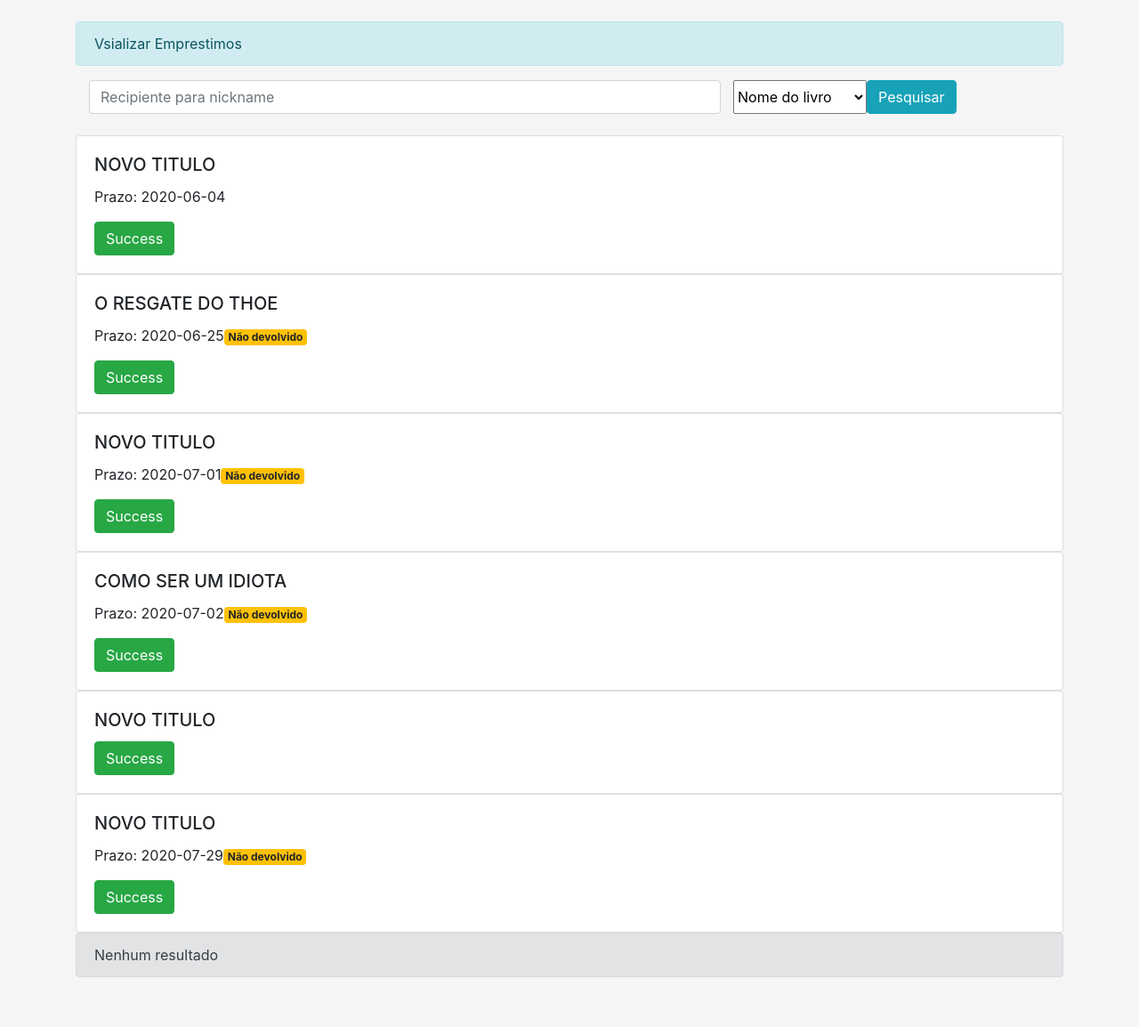
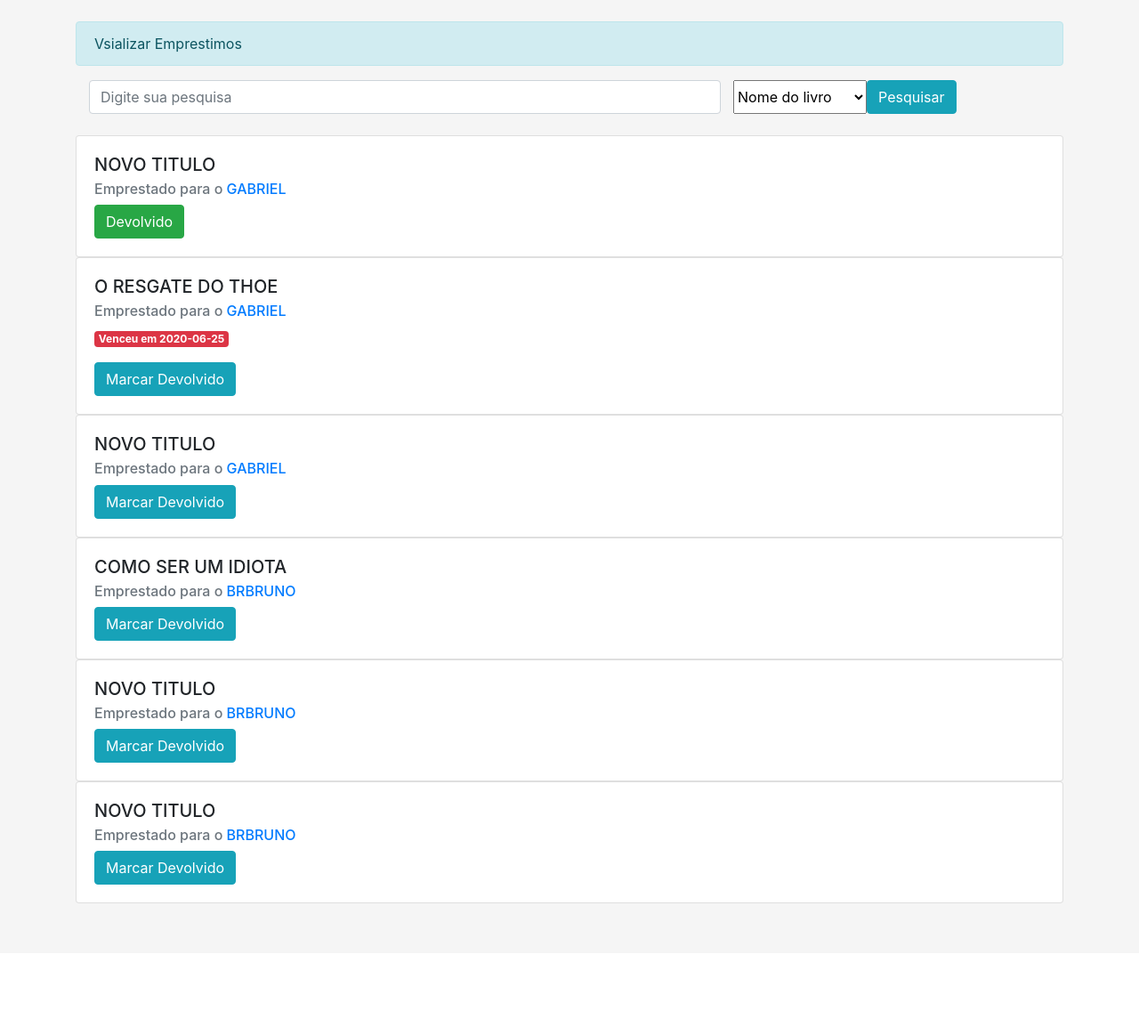
Before and after one commit to gabrielogregorio/digiteca, a PHP site: page /digiteca/visEmprestimos.php in a window 1280 px wide. Shown: the part 88-1242 px from the top of the page at 89% size. After the commit the page ends 1103 px from the top, so only its background shows below. Run offline with PHP 8.4, Linux system fonts and the light colour scheme; data comes from the database, SQL or seed files in the repository; some libraries are stand-ins or nearby versions.

Commit message:
Tela de visualização de emprestimos

```diff
--- a/cadEmprestimos.php
+++ b/cadEmprestimos.php
@@ -55,7 +55,7 @@
 			  <div class="form-group">
 			    <label >Data do Empréstimo</label>
 
-			  <input class="form-control" id="data_emprestimo" name= "txtDATA_EMPRESTADO" type="text" value="<?php obter_data_dd_mm_yyyy() ?>">
+			  <input class="form-control" id="data_emprestimo" name= "txtDATA_EMPRESTADO" type="text" value="<?php print_r obter_data_dd_mm_yyyy() ?>">
 			</div>
 
 			  <div class="form-group">
--- a/recursos.php
+++ b/recursos.php
@@ -18,6 +18,7 @@
         $mes = strval($mes);
         $ano = strval($ano);
 
-		print_r("$ano$mes$dia" );
+		return "$ano$mes$dia" ;
 	}
+
 ?>
--- a/visEmprestimos.php
+++ b/visEmprestimos.php
@@ -1,3 +1,15 @@
+<?php
+    //include('seguranca/seguranca.php');
+
+    //session_start();
+
+    //if (administrador_logado() == false){
+      // header("location:index.php");
+       //exit;
+    //}
+ ?>
+
+
 <?php include('layout/header.html');?>
 <?php include('layout/navbar.php'); ?>
 <?php include("recursos.php"); ?>
@@ -5,12 +17,11 @@
 <div class="container mx-auto mt-4">
    <div class="alert alert-info" role="alert">Vsializar Emprestimos</div>
 
-
         <form id="search-form" name="pesquisa" action="visEmprestimos.php" method="get">
 
             <div class="input-group">
                 <div class="input-group-prepend col-md-8">
-            <input type="text" name="search" class="form-control" placeholder="Recipiente para nickname" aria-label="Recipiente para nickname" aria-describedby="basic-addon2">
+                    <input type="text" name="search" class="form-control" placeholder="Digite sua pesquisa" aria-describedby="basic-addon2">
                 </div>
 
                 <select name="tipobusca" class="">
@@ -22,18 +33,19 @@
 
                 <button type="submit" class="btn btn-info">Pesquisar</button>
             </div>
-
         </form>
 
+
+
+
    <div class="form-group">
-
       <label></label>
 
       <?php
          require_once("conexao/conexao.php");
 
          if (isset($_GET["search"]) == false){
-             $select = $conexao->query("SELECT EMPRESTIMO.STATUS_LIVRO, USUARIOS.NOME, EMPRESTIMO.DATA_EMPRESTADO, LIVROS.TITULO
+             $select = $conexao->query("SELECT EMPRESTIMO.ID, EMPRESTIMO.STATUS_LIVRO, USUARIOS.NOME, EMPRESTIMO.DATA_EMPRESTADO, EMPRESTIMO.TEMPO_EMPRESTIMO, LIVROS.TITULO
                  FROM EMPRESTIMO
                  INNER JOIN LIVROS
                  ON EMPRESTIMO.LIVRO_ISBN = LIVROS.ISBN
@@ -45,24 +57,15 @@
         } else {
 
             $ITEM_TIPO = $_GET["search"];
-
             $ITEM_PESQUISA = $_GET["tipobusca"];
 
-             if ($ITEM_PESQUISA == "Nome do livro"){
-                 $select = $conexao->query("SELECT EMPRESTIMO.STATUS_LIVRO, USUARIOS.NOME, EMPRESTIMO.DATA_EMPRESTADO, LIVROS.TITULO FROM EMPRESTIMO INNER JOIN LIVROS ON EMPRESTIMO.LIVRO_ISBN = LIVROS.ISBN INNER JOIN USUARIOS ON EMPRESTIMO.CPF_PESSOA = USUARIOS.CPF WHERE LIVROS.TITULO LIKE '%$ITEM_TIPO%' GROUP BY EMPRESTIMO.DATA_EMPRESTADO");
+            if ($ITEM_PESQUISA == "Nome do livro"){ $FILTRO_BUSCA = "LIVROS.TITULO"; }
+            else if ($ITEM_PESQUISA == "Nome da pessoa"){ $FILTRO_BUSCA = "USUARIOS.NOME"; }
+            else if ($ITEM_PESQUISA == "CPF"){ $FILTRO_BUSCA = "USUARIOS.CPF"; }
+            else if ($ITEM_PESQUISA == "ISBN"){ $FILTRO_BUSCA = "LIVROS.ISBN"; }
+
+            $select = $conexao->query("SELECT EMPRESTIMO.ID, EMPRESTIMO.STATUS_LIVRO, USUARIOS.NOME, EMPRESTIMO.DATA_EMPRESTADO, EMPRESTIMO.TEMPO_EMPRESTIMO, LIVROS.TITULO FROM EMPRESTIMO INNER JOIN LIVROS ON EMPRESTIMO.LIVRO_ISBN = LIVROS.ISBN INNER JOIN USUARIOS ON EMPRESTIMO.CPF_PESSOA = USUARIOS.CPF WHERE $FILTRO_BUSCA LIKE '%$ITEM_TIPO%' GROUP BY EMPRESTIMO.DATA_EMPRESTADO");
         }
-             else if ($ITEM_PESQUISA == "Nome da pessoa"){
-                 $select = $conexao->query("SELECT EMPRESTIMO.STATUS_LIVRO, USUARIOS.NOME, EMPRESTIMO.DATA_EMPRESTADO, LIVROS.TITULO FROM EMPRESTIMO INNER JOIN LIVROS ON EMPRESTIMO.LIVRO_ISBN = LIVROS.ISBN INNER JOIN USUARIOS ON EMPRESTIMO.CPF_PESSOA = USUARIOS.CPF WHERE USUARIOS.NOME LIKE '%$ITEM_TIPO%' GROUP BY EMPRESTIMO.DATA_EMPRESTADO");
-             }
-             else if ($ITEM_PESQUISA == "CPF"){
-                 $select = $conexao->query("SELECT EMPRESTIMO.STATUS_LIVRO, USUARIOS.NOME, EMPRESTIMO.DATA_EMPRESTADO, LIVROS.TITULO FROM EMPRESTIMO INNER JOIN LIVROS ON EMPRESTIMO.LIVRO_ISBN = LIVROS.ISBN INNER JOIN USUARIOS ON EMPRESTIMO.CPF_PESSOA = USUARIOS.CPF WHERE USUARIOS.CPF LIKE '%$ITEM_TIPO%' GROUP BY EMPRESTIMO.DATA_EMPRESTADO");
-             }
-             else if ($ITEM_PESQUISA == "ISBN"){
-                 $select = $conexao->query("SELECT EMPRESTIMO.STATUS_LIVRO, USUARIOS.NOME, EMPRESTIMO.DATA_EMPRESTADO, LIVROS.TITULO FROM EMPRESTIMO INNER JOIN LIVROS ON EMPRESTIMO.LIVRO_ISBN = LIVROS.ISBN INNER JOIN USUARIOS ON EMPRESTIMO.CPF_PESSOA = USUARIOS.CPF WHERE LIVROS.ISBN LIKE '%$ITEM_TIPO%' GROUP BY EMPRESTIMO.DATA_EMPRESTADO");
-             }
-
-        }
-
 
         $resultado = $select->fetchAll();
 
@@ -75,26 +78,53 @@
               <div class="card">
                  <div class="card-body">
                     <h5 class="card-title"><?php echo $linha["TITULO"];?></h5>
+                    <h6 class="card-subtitle mb-2 text-muted">Emprestado para o <a href="#"><?php echo $linha["NOME"]; ?></a></h6>
+
+                    <?php
+
+                       $DATA = $linha["DATA_EMPRESTADO"];
 
 
 
-
-                    <?php
+                       $Date = "$DATA";
+                       $TEMPO_EMPRESTIMO = $linha["TEMPO_EMPRESTIMO"];
+                       $DATA_VENCIMENTO = date('Ymd', strtotime($DATA. " + $TEMPO_EMPRESTIMO days"));
 
 
 
-                       $DATA = $linha["DATA_EMPRESTADO"];
+                       if ($linha["STATUS_LIVRO"] == "NÃO DEVOLVIDO") {
+                        if ($DATA_VENCIMENTO < obter_data_dd_mm_yyyy()){
 
-                       if ($linha["STATUS_LIVRO"] == "A DEVOLVER"){
-                           echo("<p class=\"card-text\">Prazo: $DATA<span class=\"badge badge-danger\">A devolver</span></p>");
+                          echo("<p class=\"card-text\"><span class=\"badge badge-danger\">Venceu em $DATA</span></p>");
+                        } else if  ($DATA_VENCIMENTO == obter_data_dd_mm_yyyy()){
+                            echo("<p class=\"card-text\"><span class=\"badge badge-warning\">Vecimento Hoje</span></p>");
                         }
-                       elseif ($linha["STATUS_LIVRO"] == "DEVOLVIDO") {
-                           echo("<p class=\"card-text\">Prazo: $DATA</p>");
                        }
-                       elseif ($linha["STATUS_LIVRO"] == "NÃO DEVOLVIDO") {
-                          echo("<p class=\"card-text\">Prazo: $DATA<span class=\"badge badge-warning\">Não devolvido</span></p>");
+                       $ID = $linha["ID"];
+
+
+                       if ($linha["STATUS_LIVRO"] == "DEVOLVIDO") {
+                            $texto_botao = "Devolvido";
+                            $tipo_botao = "success";
+                            $link_botao = "cadEmprestimosMarcarPendenciaBD.php";
+
                         }
-                       echo( "<button type=\"submit\" class=\"btn btn-success\">Success</button>" );
+                        else
+                        {
+                            $texto_botao = "Marcar Devolvido";
+                            $tipo_botao = "info";
+                            $link_botao = "cadEmprestimosDevolverBD.php";
+                        }
+
+                        echo( "
+                           <form name=\"pendencia\" action=\"$link_botao\" method=\"post\">
+                              <input type=\"hidden\" name=\"txtIDEMPRESTIMO\" value=\"$ID\">
+                              <button type=\"submit\" class=\"btn btn-$tipo_botao\">$texto_botao</button>
+                           </form>
+                       ");
+
+
+
                     ?>
 
 
@@ -102,12 +132,12 @@
               </div>
             <?php
                 }
+            } else {
+                echo("<div class=\"alert alert-secondary\" role=\"alert\">Nenhum resultado</div>");
             }
 
-    echo("<div class=\"alert alert-secondary\" role=\"alert\">Nenhum resultado</div>");
 
             ?>
-
    </div>
 </div>
 
```
Also changed, not shown: cadEmprestimosDevolverBD.php (added, +50 -0 lines), cadEmprestimosMarcarPendenciaBD.php (added, +50 -0 lines), doc/README_BD.md. Lines whose indentation alone changed are shown as unchanged.
